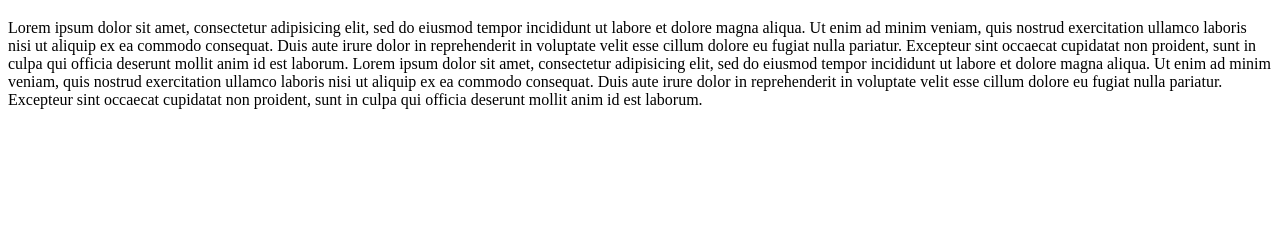
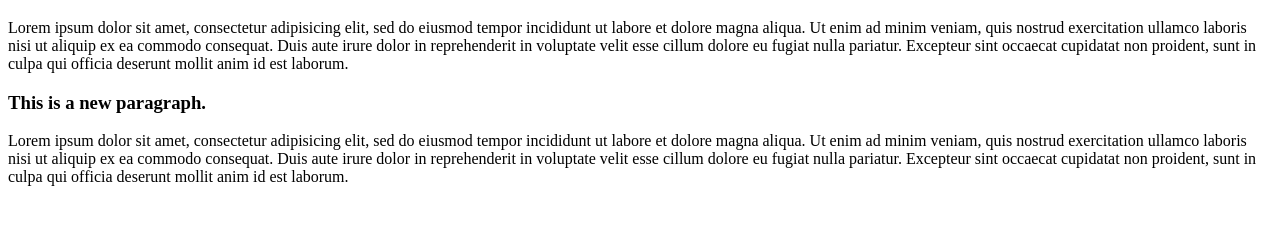
Before and after one commit to nyangwd/Web-Developer-Bootcamp-Duke, a plain HTML site: page DivsAndSpans/index.html in a window 1280 px wide. Shown: the part 61-286 px from the top of the page. Drawn offline with Linux system fonts and the light colour scheme.

Commit message:
Small addition to our page content.

```diff
--- a/DivsAndSpans/index.html
+++ b/DivsAndSpans/index.html
@@ -12,12 +12,16 @@
 	cillum dolore eu fugiat nulla pariatur. Excepteur sint occaecat cupidatat non
 	proident, sunt in culpa qui officia deserunt mollit anim id est laborum.
 
+<h3> This is a new paragraph.</h3>
+<p>
 	Lorem ipsum dolor sit amet, consectetur adipisicing elit, sed do eiusmod
 	tempor incididunt ut labore et dolore magna aliqua. Ut enim ad minim veniam,
 	quis nostrud exercitation ullamco laboris nisi ut aliquip ex ea commodo
 	consequat. Duis aute irure dolor in reprehenderit in voluptate velit esse
 	cillum dolore eu fugiat nulla pariatur. Excepteur sint occaecat cupidatat non
 	proident, sunt in culpa qui officia deserunt mollit anim id est laborum.
+</p>
+
 
 </body>
 </html>
```
